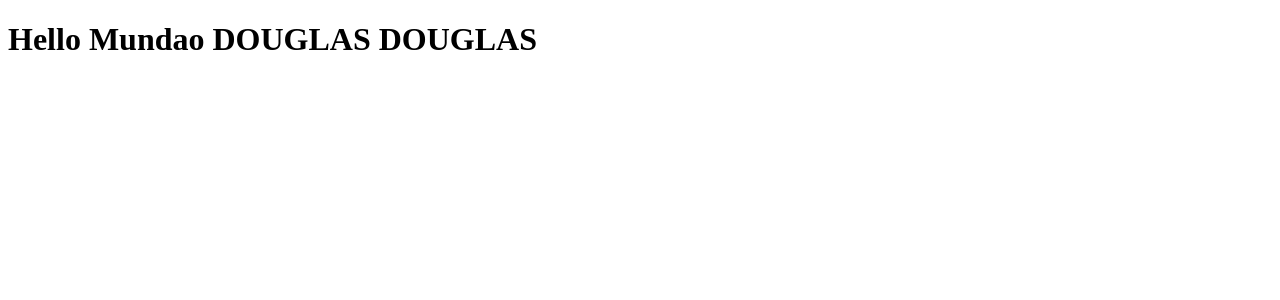
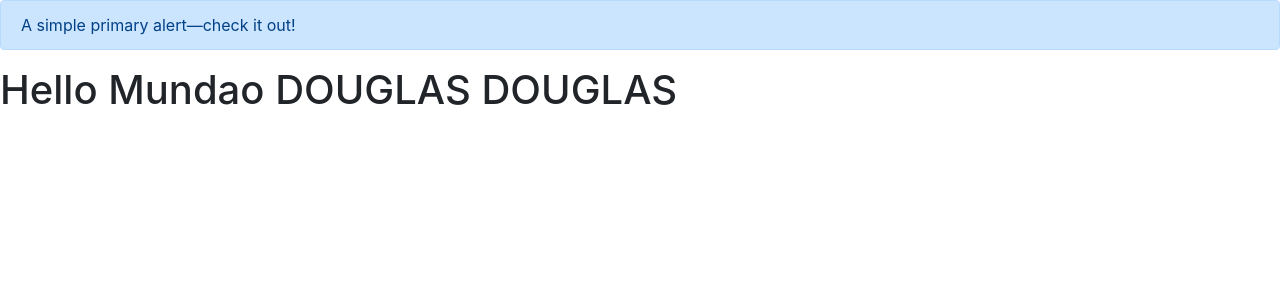
Before and after one commit to larafdouglas/pythonanywhere, a Flask app: page /teste in a window 1280 px wide. Shown: the top 300 px of the page. Run offline with Flask 2, Linux system fonts and the light colour scheme; some libraries are stand-ins or nearby versions.

Commit message:
adsfsaddflsll

```diff
--- a/templates/index.html
+++ b/templates/index.html
@@ -1,10 +1,17 @@
 <!DOCTYPE html>
 <html>
 <head>
+	<link rel="stylesheet" href="https://stackpath.bootstrapcdn.com/bootstrap/4.5.2/css/bootstrap.min.css" integrity="sha384-JcKb8q3iqJ61gNV9KGb8thSsNjpSL0n8PARn9HuZOnIxN0hoP+VmmDGMN5t9UJ0Z" crossorigin="anonymous">
 	<title>Ola World</title>
 </head>
 <body>
+	<div class="alert alert-primary" role="alert">
+  A simple primary alert—check it out!
+	</div>
 	<h1>Hello Mundao DOUGLAS DOUGLAS</h1>
 
 </body>
+<script src="https://code.jquery.com/jquery-3.5.1.slim.min.js" integrity="sha384-DfXdz2htPH0lsSSs5nCTpuj/zy4C+OGpamoFVy38MVBnE+IbbVYUew+OrCXaRkfj" crossorigin="anonymous"></script>
+<script src="https://cdn.jsdelivr.net/npm/popper.js@1.16.1/dist/umd/popper.min.js" integrity="sha384-9/reFTGAW83EW2RDu2S0VKaIzap3H66lZH81PoYlFhbGU+6BZp6G7niu735Sk7lN" crossorigin="anonymous"></script>
+<script src="https://stackpath.bootstrapcdn.com/bootstrap/4.5.2/js/bootstrap.min.js" integrity="sha384-B4gt1jrGC7Jh4AgTPSdUtOBvfO8shuf57BaghqFfPlYxofvL8/KUEfYiJOMMV+rV" crossorigin="anonymous"></script>
 </html>
```
